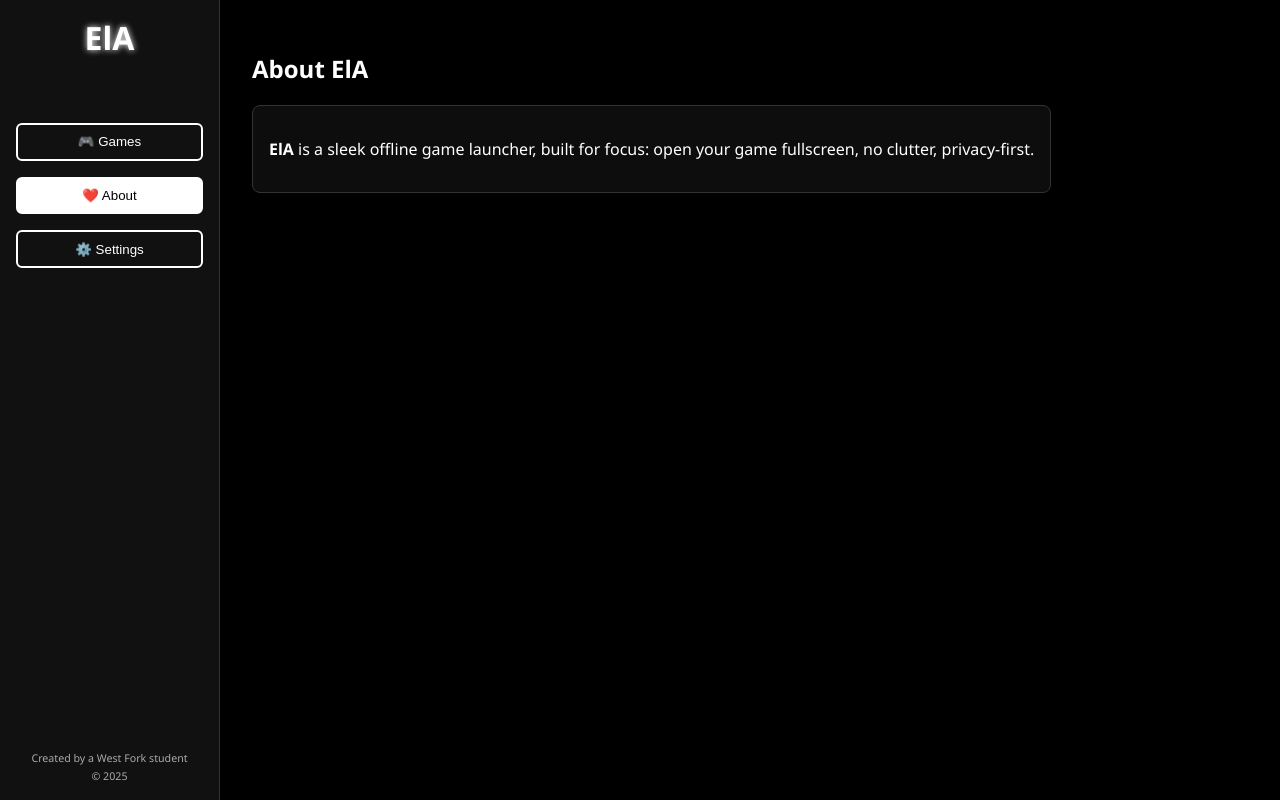
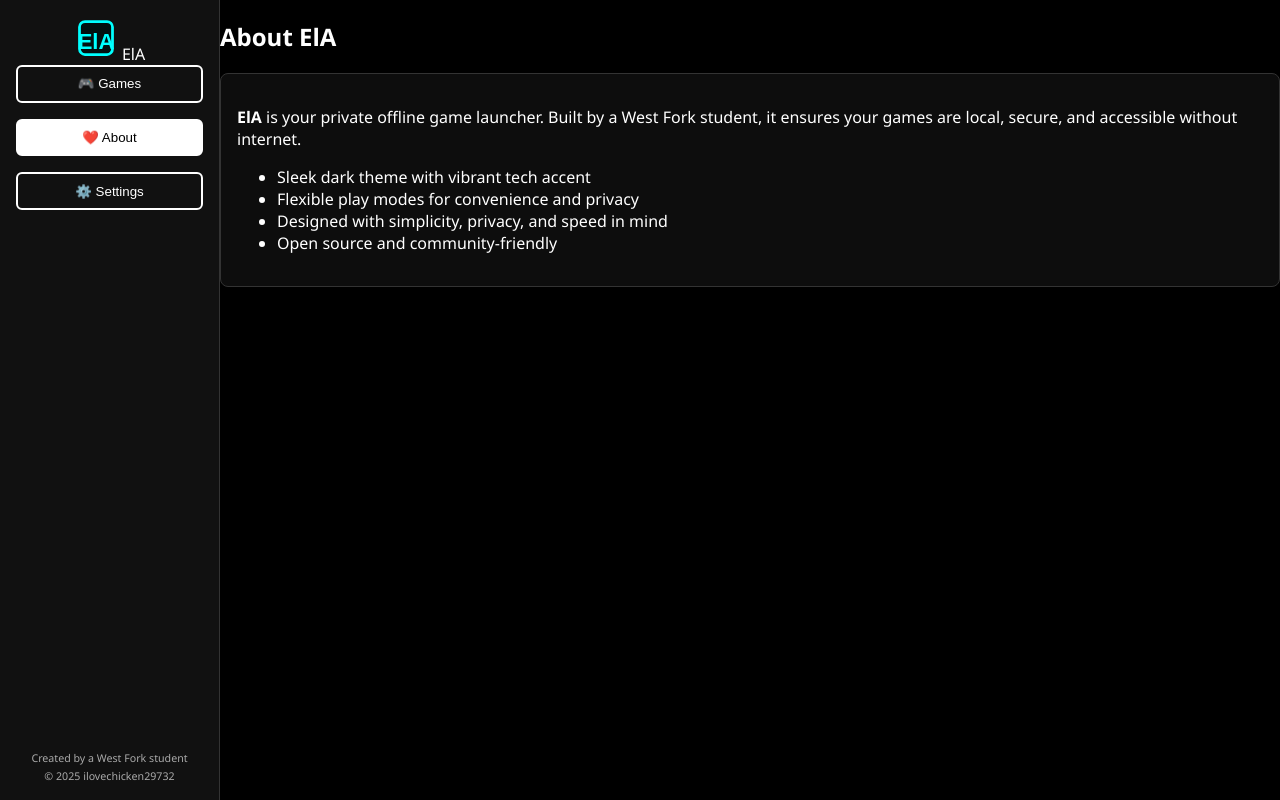
Before and after one commit to ilovechicken29732/Underdogs, a plain HTML site: page index.html in a window 1280 px wide. Both pictures are taken after a click on the tab "❤️ About". Drawn offline with Linux system fonts and the light colour scheme.

Commit message:
Update index.html

```diff
--- a/index.html
+++ b/index.html
@@ -2,46 +2,54 @@
 <html lang="en">
 <head>
     <meta charset="UTF-8" />
-  <title>ElA Launcher</title>
+    <title>ElA</title>
     <meta name="viewport" content="width=device-width, initial-scale=1" />
     <link rel="stylesheet" href="style.css" />
+    <link rel="icon" href="image/svg+xml,%3Csvg xmlns='http://www.w3.org/2000/svg' viewBox='0 0 48 48'%3E%3Crect x='6' y='6' width='36' height='36' fill='%23011111' stroke='%2300ffff' stroke-width='3' rx='6' ry='6'/%3E%3Ctext x='50%25' y='54%25' fill='%2300ffff' font-family='Arial, monospace' font-weight='bold' font-size='24' text-anchor='middle' dominant-baseline='middle'%3EElA%3C/text%3E%3C/svg%3E" />
 </head>
 <body>
-  <aside id="sidebar">
-    <div class="logo">ElA</div>
-    <nav>
-      <button class="nav-btn active" data-tab="games">🎮 Games</button>
-      <button class="nav-btn" data-tab="about">❤️ About</button>
-      <button class="nav-btn" data-tab="settings">⚙️ Settings</button>
+    <aside id="sidebar" role="complementary" aria-label="Main Sidebar">
+        <div id="site-logo" aria-label="ElA logo" role="img" tabindex="0">
+            <svg width="44" height="44" viewBox="0 0 48 48" xmlns="http://www.w3.org/2000/svg" >
+                <rect x="6" y="6" width="36" height="36" fill="#011111" stroke="#00ffff" stroke-width="3" rx="6" ry="6"/>
+                <text x="50%" y="62%" fill="#00ffff" font-family="Arial, monospace" font-weight="bold" font-size="24" text-anchor="middle" dominant-baseline="middle">ElA</text>
+            </svg>
+            <span>ElA</span>
+        </div>
+        <nav id="main-nav" role="navigation" aria-label="Primary Navigation">
+            <button class="nav-btn active" data-tab="games" role="tab" aria-selected="true" aria-controls="games-tab">🎮 Games</button>
+            <button class="nav-btn" data-tab="about" role="tab" aria-selected="false" aria-controls="about-tab">❤️ About</button>
+            <button class="nav-btn" data-tab="settings" role="tab" aria-selected="false" aria-controls="settings-tab">⚙️ Settings</button>
         </nav>
         <footer>
-      <small>Created by a West Fork student<br>&copy; 2025</small>
+            <small>Created by a West Fork student<br>&copy; 2025 ilovechicken29732</small>
         </footer>
     </aside>
-
-  <main id="content">
-    <!-- Games -->
-    <section id="games-tab" class="tab active">
-      <h1>Offline Games Library</h1>
-      <div id="games-grid"></div>
+    <main id="main-content">
+        <section id="games-tab" class="tab active" role="tabpanel" aria-labelledby="games" tabindex="0">
+            <h1>Offline Games</h1>
+            <div id="games-list" aria-live="polite" aria-label="Game library"></div>
         </section>
-
-    <!-- About -->
-    <section id="about-tab" class="tab">
+        <section id="about-tab" class="tab" role="tabpanel" aria-labelledby="about" tabindex="0">
             <h1>About ElA</h1>
             <div class="card">
-        <p><strong>ElA</strong> is a sleek offline game launcher, built for focus: open your game fullscreen, no clutter, privacy‑first.</p>
+                <div class="card-content">
+                    <p><strong>ElA</strong> is your private offline game launcher. Built by a West Fork student, it ensures your games are local, secure, and accessible without internet.</p>
+                    <ul>
+                        <li>Sleek dark theme with vibrant tech accent</li>
+                        <li>Flexible play modes for convenience and privacy</li>
+                        <li>Designed with simplicity, privacy, and speed in mind</li>
+                        <li>Open source and community-friendly</li>
+                    </ul>
+                </div>
             </div>
         </section>
-
-    <!-- Settings -->
-    <section id="settings-tab" class="tab">
+        <section id="settings-tab" class="tab" role="tabpanel" aria-labelledby="settings" tabindex="0">
             <h1>Settings</h1>
             <div class="card">
-        <label for="play-mode">Game Launch Mode:</label>
-        <select id="play-mode">
-          <option value="standalone">Always open in own page</option>
-        </select>
+                <div class="card-content">
+                    <p><strong>Theme:</strong> Dark & Tech Blue (always on)</p>
+                </div>
             </div>
         </section>
     </main>
```
Lines whose indentation alone changed are shown as unchanged.
